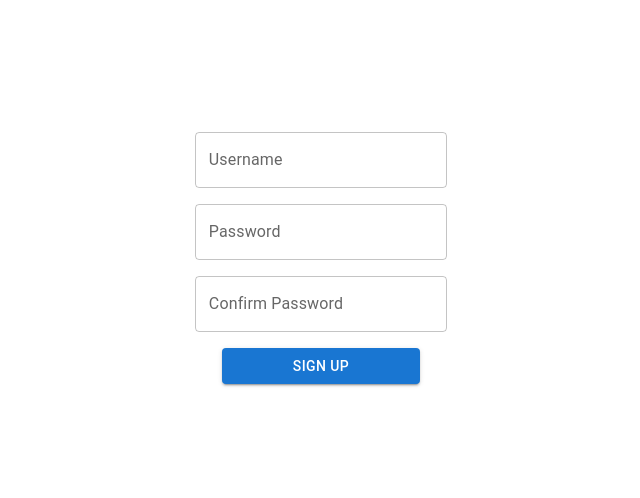
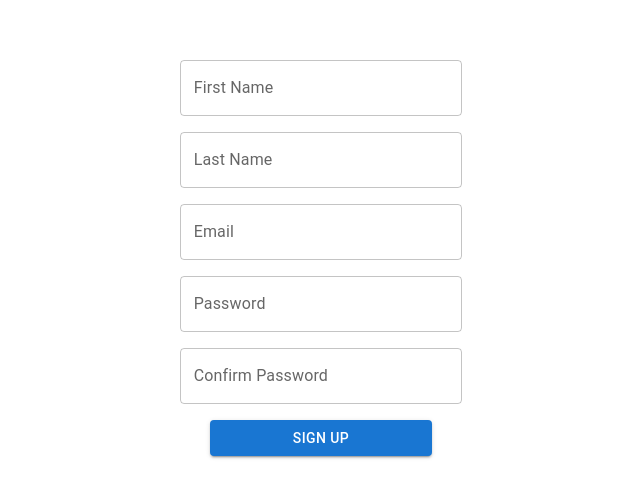
Before and after one commit to valgaug/my-auth-app, a React (Create React App) app in the folder client/: page /sign-up in a window 1280 px wide. Shown: the part 142-640 px from the top of the page, without its empty margins (319-959 px from the left). Built offline with nearby package versions, Linux system fonts and the light colour scheme.

Commit message:
Update authentication form

```diff
--- a/client/src/pages/Auth.tsx
+++ b/client/src/pages/Auth.tsx
@@ -26,7 +26,7 @@ const Auth: React.FC = () => {
         '& .MuiTextField-root, .MuiButton-root': { m: 1, width: '25ch' },
       }}
     >
-      <TextField label='Username' variant='outlined' />
+      <TextField label='Email' variant='outlined' />
       <TextField label='Password' type='password' variant='outlined' />
       <Button onClick={handleLogin} variant='contained'>
         Login
--- a/client/src/pages/SignUp.tsx
+++ b/client/src/pages/SignUp.tsx
@@ -19,10 +19,12 @@ const SignUp: React.FC = () => {
         alignItems: 'center',
         justifyContent: 'center',
         height: '100vh',
-        '& .MuiTextField-root, .MuiButton-root': { m: 1, width: '25ch' },
+        '& .MuiTextField-root, .MuiButton-root': { m: 1, width: '28ch' },
       }}
     >
-      <TextField label='Username' variant='outlined' />
+      <TextField label='First Name' variant='outlined' />
+      <TextField label='Last Name' variant='outlined' />
+      <TextField label='Email' variant='outlined' />
       <TextField label='Password' type='password' variant='outlined' />
       <TextField label='Confirm Password' type='password' variant='outlined' />
       <Button onClick={handleSignUp} variant='contained'>
```
